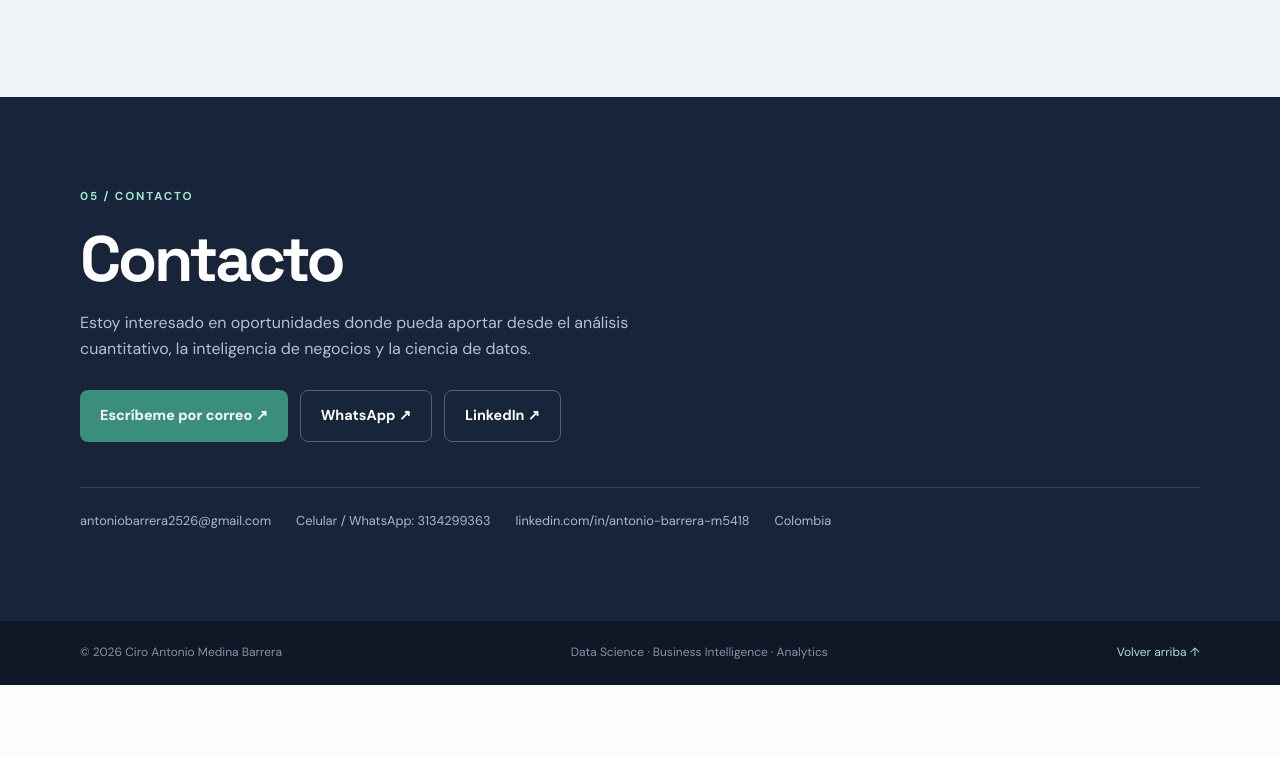
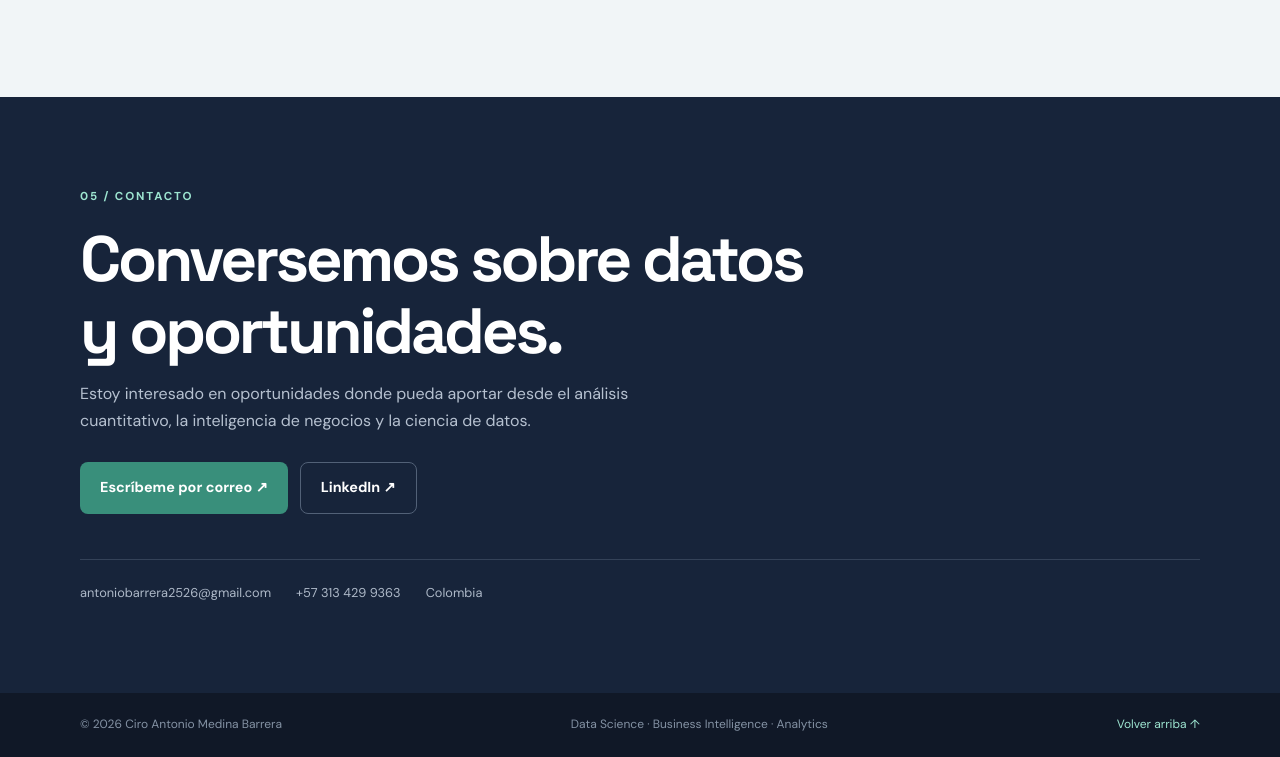
Before and after one commit to antoniobarrera2526/portafolio_data_science_antonio, a plain HTML site: page index.html in a window 1280 px wide. Shown: the part 4508-5265 px from the top of the page. Before the commit the page ends 5193 px from the top, so only its background shows below. Drawn offline with Linux system fonts and the light colour scheme.

Commit message:
Revert "Update index.html"
This reverts commit 84a928b5bafbfb44792b5c21344aa1023c65d8b1.

```diff
--- a/index.html
+++ b/index.html
@@ -199,17 +199,15 @@
     <section class="contact-section" id="contacto">
       <div class="container contact-inner">
         <p class="eyebrow">05 / CONTACTO</p>
-        <h2>Contacto</h2>
+        <h2>Conversemos sobre datos<br>y oportunidades.</h2>
         <p>Estoy interesado en oportunidades donde pueda aportar desde el análisis cuantitativo, la inteligencia de negocios y la ciencia de datos.</p>
         <div class="contact-actions">
           <a class="button button-primary" href="mailto:antoniobarrera2526@gmail.com">Escríbeme por correo ↗</a>
-          <a class="button button-secondary" href="https://wa.me/573134299363" target="_blank" rel="noopener">WhatsApp ↗</a>
-          <a class="button button-secondary" href="https://www.linkedin.com/in/antonio-barrera-m5418" target="_blank" rel="noopener">LinkedIn ↗</a>
+          <a class="button button-secondary" href="https://www.linkedin.com/" target="_blank" rel="noopener">LinkedIn ↗</a>
         </div>
         <div class="contact-details">
-          <a href="mailto:antoniobarrera2526@gmail.com">antoniobarrera2526@gmail.com</a>
-          <a href="tel:+573134299363">Celular / WhatsApp: 3134299363</a>
-          <a href="https://www.linkedin.com/in/antonio-barrera-m5418" target="_blank" rel="noopener">linkedin.com/in/antonio-barrera-m5418</a>
+          <span>antoniobarrera2526@gmail.com</span>
+          <span>+57 313 429 9363</span>
           <span>Colombia</span>
         </div>
       </div>
```
